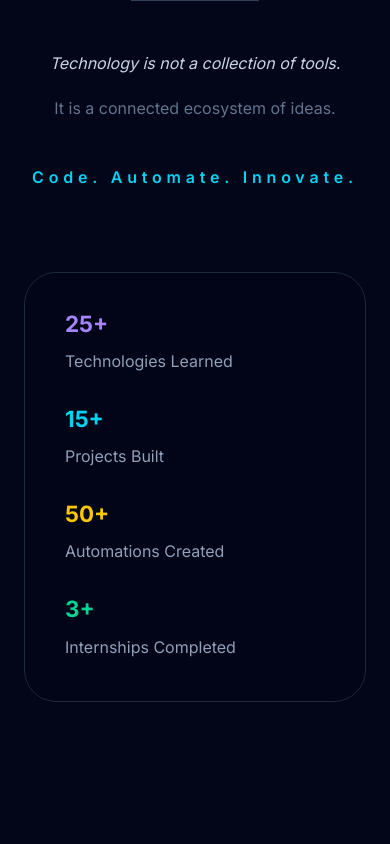
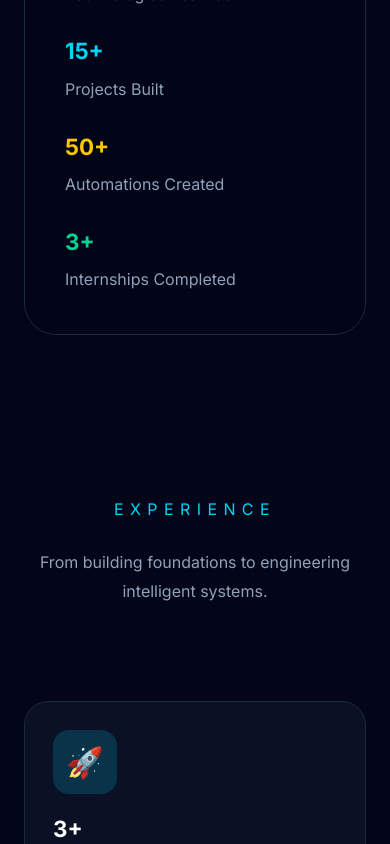
Before and after one commit to praveenchapala/Master-Portfolio, a React (Vite) app in the folder portfolio-app/: page / in a window 390 px wide. Shown: the part 5940-6784 px from the top of the page. Built offline with nearby package versions, Linux system fonts and the light colour scheme.

Commit message:
Added some fix

```diff
--- a/portfolio-app/src/components/about/About.jsx
+++ b/portfolio-app/src/components/about/About.jsx
@@ -7,8 +7,8 @@ function About() {
   className="
     bg-slate-950
     text-white
-    py-20
-    md:py-32
+    py-16
+md:py-20
   "
 >
       <div
@@ -24,7 +24,6 @@ function About() {
   className="
     text-center
     mb-10
-    md:mb-16
   "
 >
   <p
--- a/portfolio-app/src/components/certifications/Certifications.jsx
+++ b/portfolio-app/src/components/certifications/Certifications.jsx
@@ -6,15 +6,21 @@ function Certifications() {
     <section
       id="certifications"
       className="
-        py-32
+        py-20
         bg-slate-950
         text-white
       "
     >
       <div className="max-w-7xl mx-auto px-6">
+        {/* Section Header */}
+
         <CertificationHeader />
 
-        <CertificationGrid />
+        {/* Certificates */}
+
+        <div className="mt-8">
+          <CertificationGrid />
+        </div>
       </div>
     </section>
   );
--- a/portfolio-app/src/components/contact/Contact.jsx
+++ b/portfolio-app/src/components/contact/Contact.jsx
@@ -8,7 +8,7 @@ function Contact() {
       id="contact"
       className="
         relative
-        py-32
+        py-20
         bg-slate-950
         text-white
         overflow-hidden
@@ -48,58 +48,21 @@ function Contact() {
           px-6
         "
       >
-        {/* Heading */}
+        {/* Header */}
 
         <ContactHeader />
 
         {/* Contact Form */}
 
-        <ContactForm />
+        <div className="mt-8">
+          <ContactForm />
+        </div>
 
         {/* Social Icons */}
 
-        <SocialIcons />
-
-        {/* Bottom Quote */}
-
-        <div className="mt-24 text-center">
-
-          <div
-            className="
-              w-24
-              h-px
-              bg-slate-700
-              mx-auto
-              mb-10
-            "
-          />
-
-          <p
-            className="
-              text-3xl
-              md:text-4xl
-              italic
-              text-slate-300
-            "
-          >
-            Great software begins with
-            <span className="text-cyan-400">
-              {" "}great conversations.
-            </span>
-          </p>
-
-          <p
-            className="
-              mt-5
-              text-slate-500
-              text-lg
-            "
-          >
-            Let's build something impactful together.
-          </p>
-
+        <div className="mt-10">
+          <SocialIcons />
         </div>
-
       </div>
     </section>
   );
--- a/portfolio-app/src/components/experience/Experience.jsx
+++ b/portfolio-app/src/components/experience/Experience.jsx
@@ -7,17 +7,27 @@ function Experience() {
     <section
       id="experience"
       className="
-        py-32
+        py-20
         bg-slate-950
         text-white
       "
     >
       <div className="max-w-7xl mx-auto px-6">
+        {/* Section Header */}
+
         <ExperienceHeader />
 
-       <ExperienceStats />
+        {/* Experience Statistics */}
 
-<JourneyTimeline />
+        <div className="mt-10">
+          <ExperienceStats />
+        </div>
+
+        {/* Timeline */}
+
+        <div className="mt-12">
+          <JourneyTimeline />
+        </div>
       </div>
     </section>
   );
--- a/portfolio-app/src/components/projects/Projects.jsx
+++ b/portfolio-app/src/components/projects/Projects.jsx
@@ -7,17 +7,27 @@ function Projects() {
     <section
       id="projects"
       className="
+        py-20
         bg-slate-950
         text-white
-        py-32
       "
     >
       <div className="max-w-7xl mx-auto px-6">
+        {/* Section Header */}
+
         <ProjectsHeader />
 
-        <FeaturedProjects />
+        {/* Featured Projects */}
 
-        <OtherProjects />
+        <div className="mt-8">
+          <FeaturedProjects />
+        </div>
+
+        {/* Other Projects */}
+
+        <div className="mt-20">
+          <OtherProjects />
+        </div>
       </div>
     </section>
   );
--- a/portfolio-app/src/components/skills/Skills.jsx
+++ b/portfolio-app/src/components/skills/Skills.jsx
@@ -1,90 +1,40 @@
 import SkillsHeader from "./SkillsHeader";
 import MandalaSkills from "./MandalaSkills";
+import SkillsMobile from "./SkillsMobile";
 import StatsBar from "./StatsBar";
-import SkillsMobile from "./SkillsMobile";
 
 function Skills() {
   return (
     <section
       id="skills"
       className="
-        py-32
+        py-20
         bg-slate-950
         text-white
       "
     >
       <div className="max-w-7xl mx-auto px-6">
+        {/* Section Header */}
+
         <SkillsHeader />
 
-        <div className="hidden lg:block">
-    {/* Desktop */}
+        {/* Desktop Skills */}
 
         <div className="hidden lg:block">
           <MandalaSkills />
         </div>
 
-{/* Mobile */}
-
-<div className="lg:hidden">
-  <SkillsMobile />
-</div>
-</div>
+        {/* Mobile Skills */}
 
         <div className="lg:hidden">
           <SkillsMobile />
         </div>
 
-        {/* Divider */}
-        <div
-          className="
-            w-32
-            h-px
-            bg-slate-700
-            mx-auto
-            mt-24
-            mb-12
-          "
-        />
+        {/* Statistics */}
 
-        {/* Closing Quote */}
-        <div className="text-center">
-          <p
-            className="
-              text-3xl
-              md:text-4xl
-              text-slate-300
-              italic
-              leading-relaxed
-            "
-          >
-            Technology is not a collection of tools.
-          </p>
-
-          <p
-            className="
-              text-xl
-              text-slate-500
-              mt-4
-            "
-          >
-            It is a connected ecosystem of ideas.
-          </p>
+        <div className="mt-14">
+          <StatsBar />
         </div>
-    <div className="mt-10 flex justify-center">
-  <p
-    className="
-      text-cyan-400
-      text-2xl
-      md:text-3xl
-      font-semibold
-      tracking-[0.3em]
-      text-center
-    "
-  >
-    Code. Automate. Innovate.
-  </p>
-</div>
-        <StatsBar />
       </div>
     </section>
   );
```
Lines whose indentation alone changed are shown as unchanged.
